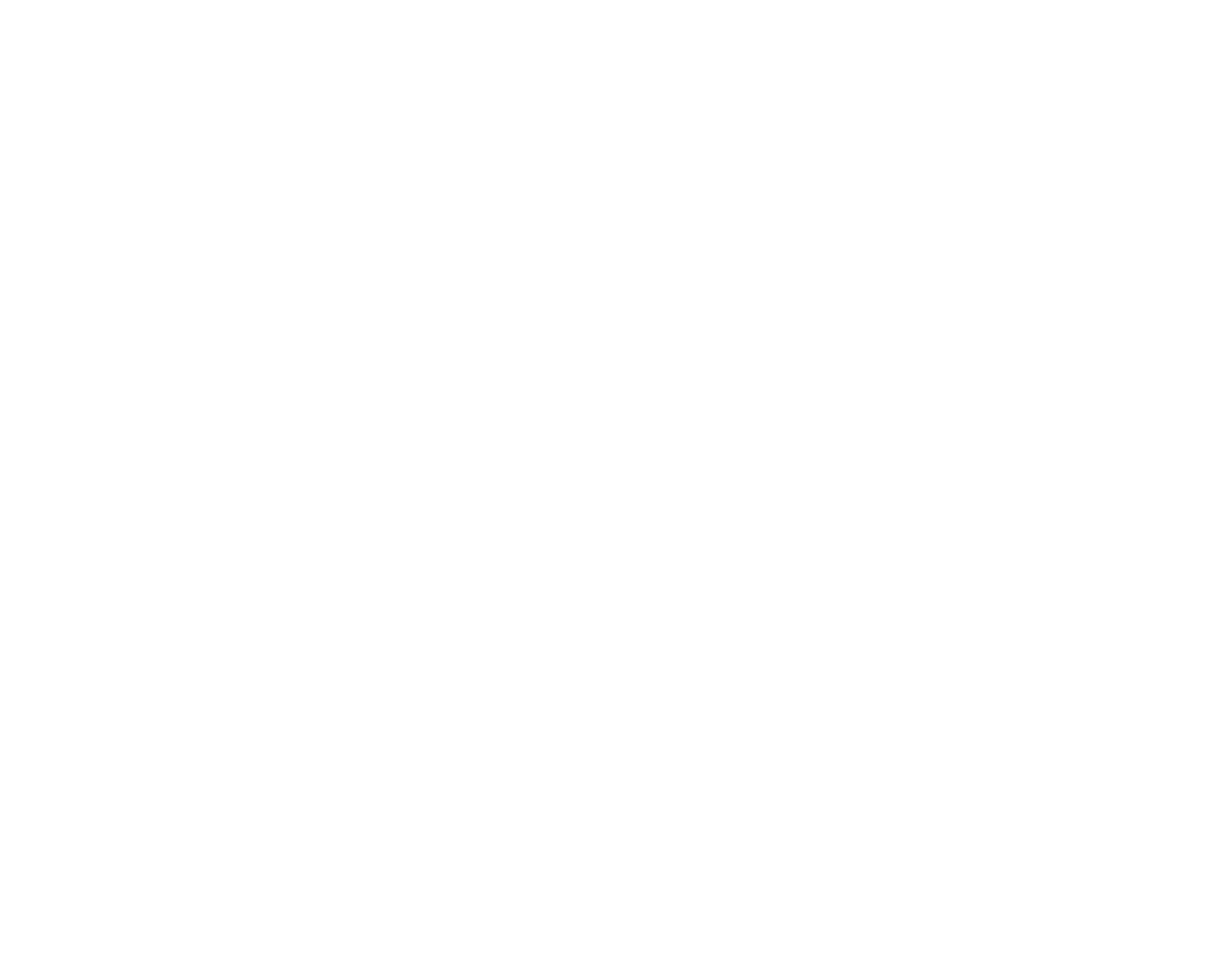
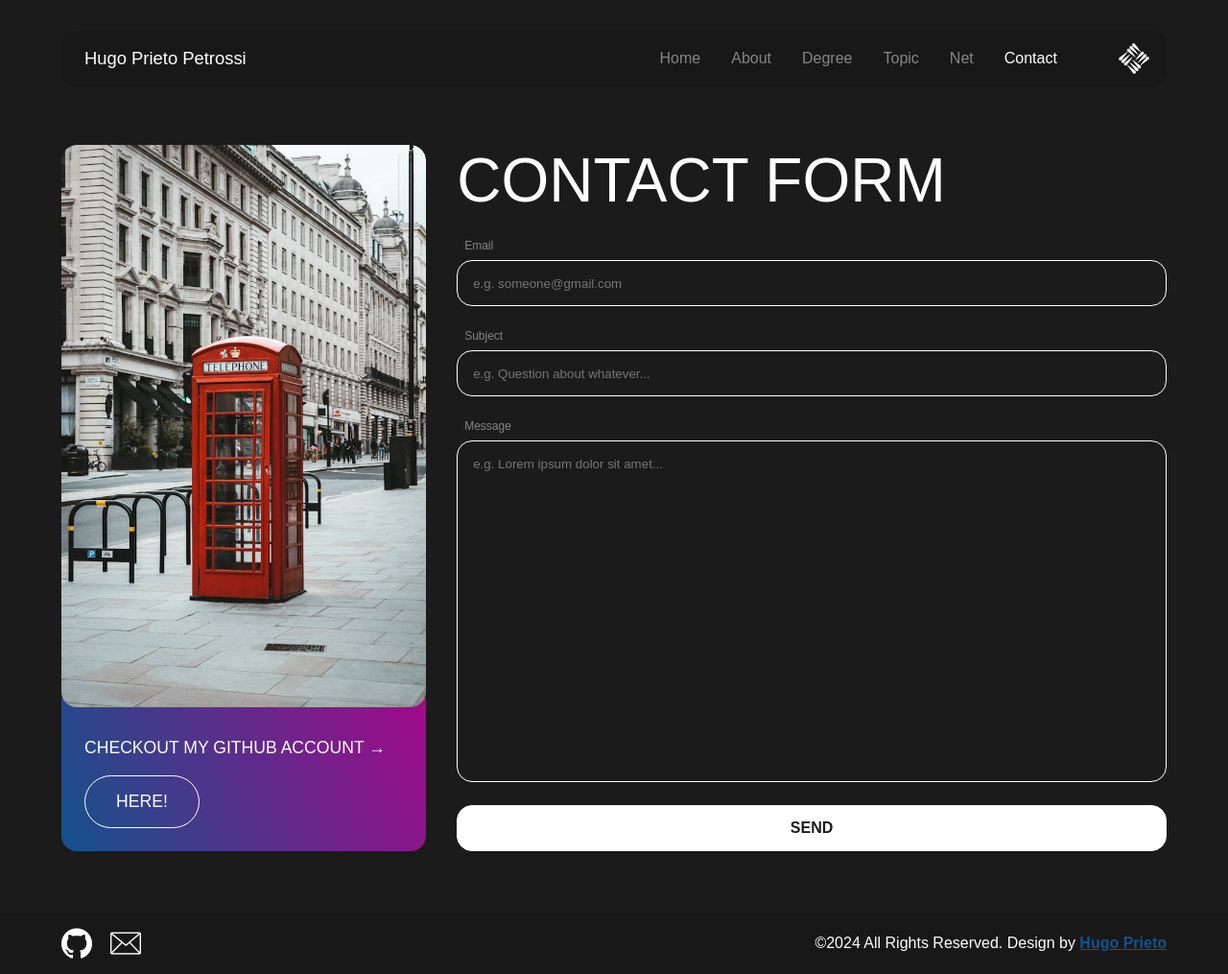
Before and after one commit to AlumnoUFV9400629/practical_work_ii, a plain HTML site: page docs/public/contact.html in a window 1280 px wide. Shown: the whole page at 96% size. Before the commit the page ends 800 px from the top, so only its background shows below. Drawn offline with Linux system fonts and the light colour scheme.

Commit message:
Developed and styled the full contact page

```diff
--- a/docs/css/style.css
+++ b/docs/css/style.css
@@ -862,6 +862,143 @@ main {
   color: var(--light-gray);
 }
 
+/* Contact */
+.contact {
+  display: flex;
+  gap: 2rem;
+  height: calc(100vh - 4rem);
+}
+.contact aside {
+  width: 100%;
+  flex-shrink: 1;
+  min-width: 33%;
+  border-radius: var(--border-radius);
+  overflow: hidden;
+  position: relative;
+}
+.contact aside img {
+  position: absolute;
+  top: 0;
+  width: 100%;
+  height: calc(100% - 150px);
+  border-radius: var(--border-radius);
+  object-fit: cover;
+  object-position: center center;
+  z-index: 3;
+}
+.contact aside div {
+  background: linear-gradient(65deg, var(--extra1), var(--extra2));
+  z-index: 2;
+  position: absolute;
+  bottom: 0;
+  width: 100%;
+  height: 160px;
+  padding: 1.5rem 1.5rem 1.5rem;
+  display: flex;
+  flex-direction: column;
+  align-items: start;
+  justify-content: space-between;
+}
+.contact aside h3 {
+  padding: 0;
+  font-size: 1.1rem;
+  text-transform: uppercase;
+  font-weight: 400;
+}
+.contact aside a {
+  padding: 0;
+  font-size: 1.1rem;
+  text-transform: uppercase;
+  font-weight: 400;
+  text-decoration: none;
+  color: var(--white);
+  padding: 1rem 2rem;
+  border: 1px solid var(--white);
+  border-radius: 100px;
+  transition: all 0.4s ease;
+}
+.contact aside a:hover {
+  background: var(--white);
+  color: var(--black);
+  font-weight: 600;
+  cursor: pointer;
+}
+.contact form {
+  width: 300%;
+  flex-shrink: 1;
+  border-radius: var(--border-radius);
+  display: flex;
+  flex-direction: column;
+  align-items: flex-start;
+  justify-content: flex-start;
+  padding: 0;
+  height: 100%;
+  font-size: 1rem;
+}
+.form__title {
+  margin: 0 0 1.5rem;
+  padding: 0;
+  font-size: 4rem;
+  text-transform: uppercase;
+  font-weight: 400;
+}
+.contact input {
+  width: 100%;
+  margin-bottom: 1.5rem;
+  border-radius: var(--border-radius);
+  height: 3rem;
+  background: none;
+  border: 1px solid var(--white);
+  padding: 0.5rem 1rem;
+  color: var(--white);
+}
+.contact input:focus {
+  background: none;
+  border: 1px solid var(--extra1);
+}
+.contact label {
+  width: 100%;
+  margin-bottom: 0.5rem;
+  margin-left: 0.5rem;
+  font-size: 0.75rem;
+  color: var(--light-gray);
+}
+.contact textarea {
+  width: 100%;
+  border-radius: var(--border-radius);
+  background: none;
+  border: 1px solid var(--white);
+  flex-grow: 1;
+  resize: none;
+  padding: 1rem;
+  color: var(--white);
+  font-family: Arial, Helvetica, sans-serif;
+}
+.contact textarea:focus {
+  background: none;
+  border: 1px solid var(--white);
+}
+.contact button {
+  width: 100%;
+  margin-top: 1.5rem;
+  border-radius: var(--border-radius);
+  height: 3rem;
+  background: var(--white);
+  color: var(--black);
+  font-size: 1rem;
+  font-weight: 600;
+  border: 1px solid var(--white);
+  transition: all 0.4s ease;
+}
+.contact button:hover {
+  background: var(--extra1);
+  color: var(--white);
+  font-size: 1rem;
+  font-weight: 600;
+  border: 1px solid var(--extra1);
+  cursor: pointer;
+}
+
 /* Footer */
 footer {
   width: 100%;
--- a/docs/public/contact.html
+++ b/docs/public/contact.html
@@ -0,0 +1,85 @@
+<!DOCTYPE html>
+<html lang="en">
+  <head>
+    <!-- Basic -->
+    <meta charset="UTF-8" />
+    <meta http-equiv="X-UA-Compatible" content="IE=7" />
+    <!-- Mobile  metas -->
+    <meta name="viewport" content="width=device-width, initial-scale=1.0" />
+    <!-- Site metas -->
+    <meta name="keywords" content="FCE" />
+    <meta name="description" content="Practical Work II - FCE UFV" />
+    <meta name="author" content="Hugo Prieto Petrossi [9400629@alumnos.ufv.es]" />
+    <!-- Styles -->
+    <link rel="stylesheet" type="text/css" href="../css/style.css" />
+    <!-- Title -->
+    <title>Practical Work II - Contact Page</title>
+  </head>
+  <body>
+    <header>
+      <nav>
+        <h1 class="nav__title">Hugo Prieto Petrossi</h1>
+        <ul class="nav__list">
+          <li class="nav__element"><a href="../index.html">Home</a></li>
+          <li class="nav__element"><a href="./about.html">About</a></li>
+          <li class="nav__element"><a href="./degree.html">Degree</a></li>
+          <li class="nav__element"><a href="./topic.html">Topic</a></li>
+          <li class="nav__element"><a href="./net.html">Net</a></li>
+          <li class="nav__element nav__element--active"><a href="./contact.html">Contact</a></li>
+          <li class="nav__element nav__ufv-logo">
+            <a type="button" href="https://ufv.es" target="_blank">
+              <img src="../images/ufv_logo.png" alt="Logo Universidad Francisco de Vitoria" />
+            </a>
+          </li>
+        </ul>
+      </nav>
+    </header>
+    <main>
+      <section class="contact">
+        <aside>
+          <img
+            src="../images/phone_cabin_img_unsplash.jpg"
+            alt="Image of a phone cabin from unsplash.com"
+          />
+          <div>
+            <h3>Checkout my GitHub account →</h3>
+            <a target="_blank" href="https://github.com/AlumnoUFV9400629">Here!</a>
+          </div>
+        </aside>
+        <form action="" method="post">
+          <h2 class="form__title">Contact Form</h2>
+          <label for="email">Email</label>
+          <input type="email" name="email" id="email" placeholder="e.g. someone@gmail.com" />
+          <label for="subject">Subject</label>
+          <input
+            type="text"
+            name="subject"
+            id="subject"
+            placeholder="e.g. Question about whatever..."
+          />
+          <label for="textarea">Message</label>
+          <textarea
+            name="textarea"
+            id="textarea"
+            placeholder="e.g. Lorem ipsum dolor sit amet..."
+          ></textarea>
+          <button type="submit">SEND</button>
+        </form>
+      </section>
+    </main>
+    <footer>
+      <div>
+        <a href="https://github.com/AlumnoUFV9400629">
+          <img src="../images/github-white-icon.webp" alt="Github Logo" />
+        </a>
+        <a href="mailto:9400629@alumnos.ufv.es">
+          <img src="../images/email-envelope-line-white-icon.webp" alt="Email" />
+        </a>
+      </div>
+      <span>
+        ©2024 All Rights Reserved. Design by
+        <a href="https://github.com/AlumnoUFV9400629">Hugo Prieto</a>
+      </span>
+    </footer>
+  </body>
+</html>
```
Also changed, not shown: 1 other file.
